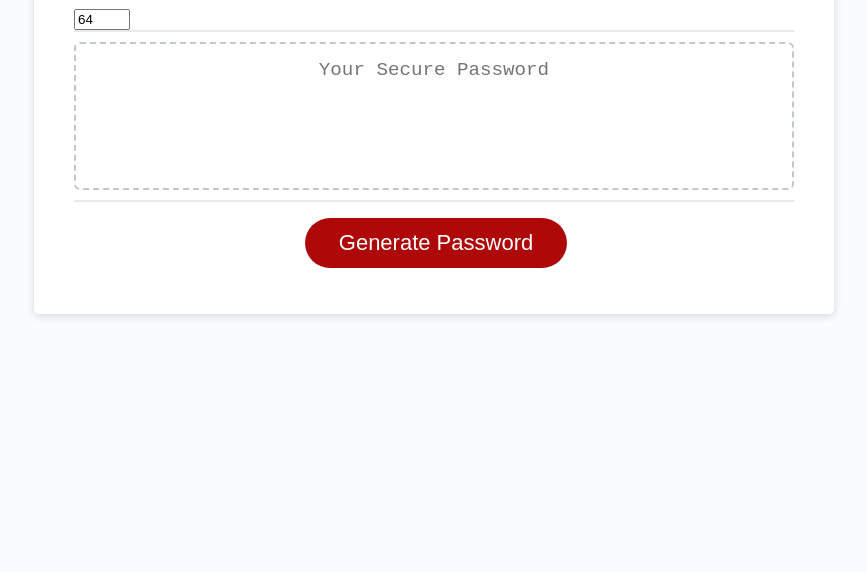
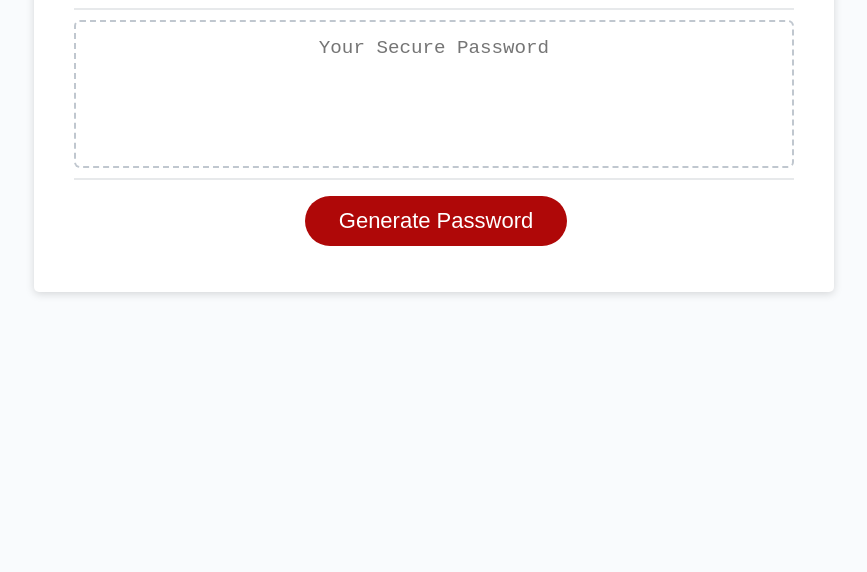
Before and after one commit to mitessari/PasswordGenerator, a plain HTML site: page index.html in a window 1280 px wide. Shown: the part 228-800 px from the top of the page, without its empty margins (206-1073 px from the left). Drawn offline with Linux system fonts and the light colour scheme.

Commit message:
last commit

```diff
--- a/index.html
+++ b/index.html
@@ -15,7 +15,6 @@
       <div class="card">
         <div class="card-header">
           <h2>Generate a Password</h2>
-          <input type="number" id="length" min='10' max='64' value='64' />
         </div>
         <div class="card-body">
           <textarea
```
Also changed, not shown: 1 other file.
